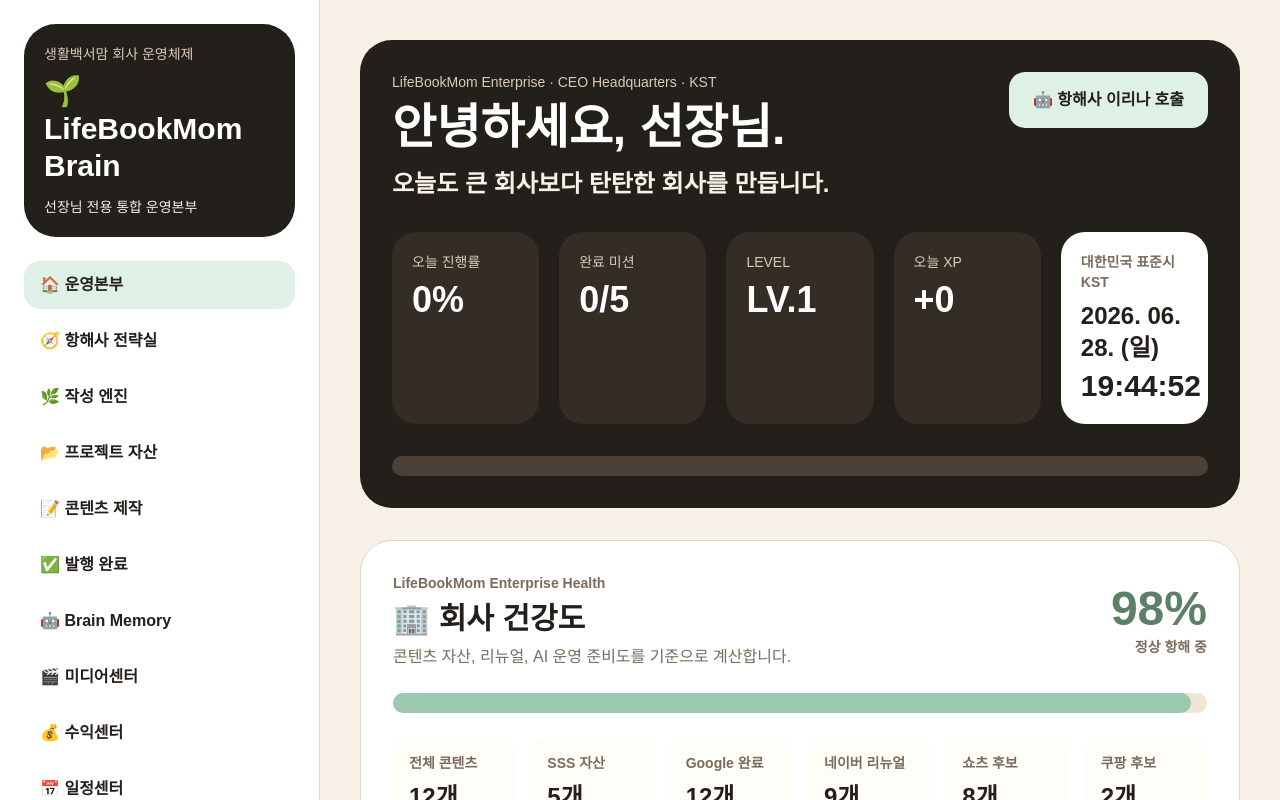
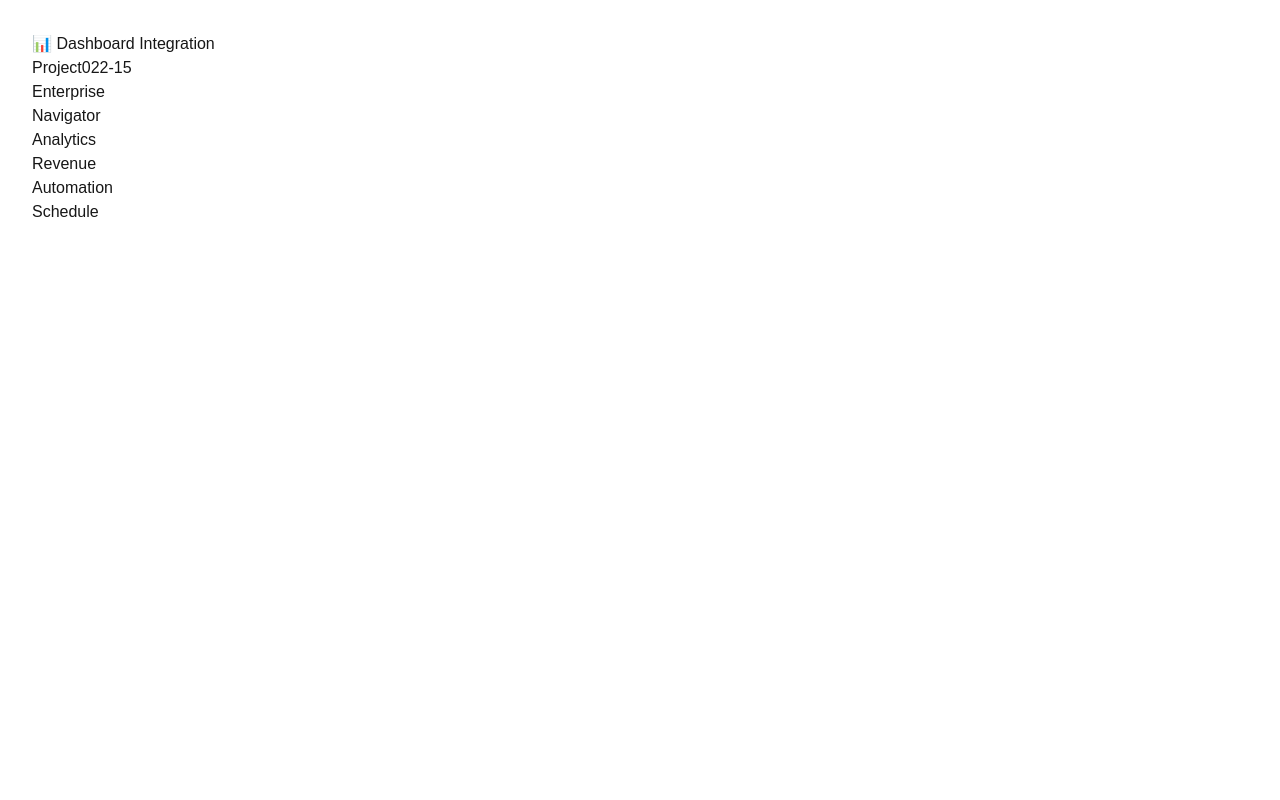
Before and after one commit to yusun7749-art/LifeBookMom-OS, a Next.js app: page /dashboard in a window 1280 px wide. Shown: the top 800 px of the page. Built offline with nearby package versions, Linux system fonts and the light colour scheme.

Commit message:
Project022-15 Dashboard integration

```diff
--- a/app/dashboard/page.tsx
+++ b/app/dashboard/page.tsx
@@ -1,10 +1,3 @@
-import AppShell from "../../components/AppShell";
-import OperationDashboard from "../../components/OperationDashboard";
 
-export default function DashboardPage() {
-  return (
-    <AppShell>
-      <OperationDashboard />
-    </AppShell>
-  );
-}
+import Dashboard from '../../components/v4/Dashboard';
+export default function Page(){return <Dashboard/>}
--- /dev/null
+++ b/components/v4/Dashboard.tsx
@@ -0,0 +1,9 @@
+
+import {dashboard} from '../../data/v4/dashboard';
+export default function Dashboard(){
+ return <main style={{padding:32,fontFamily:'sans-serif'}}>
+ <h1>📊 {dashboard.title}</h1>
+ <p>{dashboard.project}</p>
+ <ul>{dashboard.widgets.map(w=><li key={w}>{w}</li>)}</ul>
+ </main>
+}
--- /dev/null
+++ b/data/v4/dashboard.ts
@@ -0,0 +1,8 @@
+
+export const dashboard={
+ project:"Project022-15",
+ title:"Dashboard Integration",
+ widgets:[
+ "Enterprise","Navigator","Analytics","Revenue","Automation","Schedule"
+ ]
+};
```
